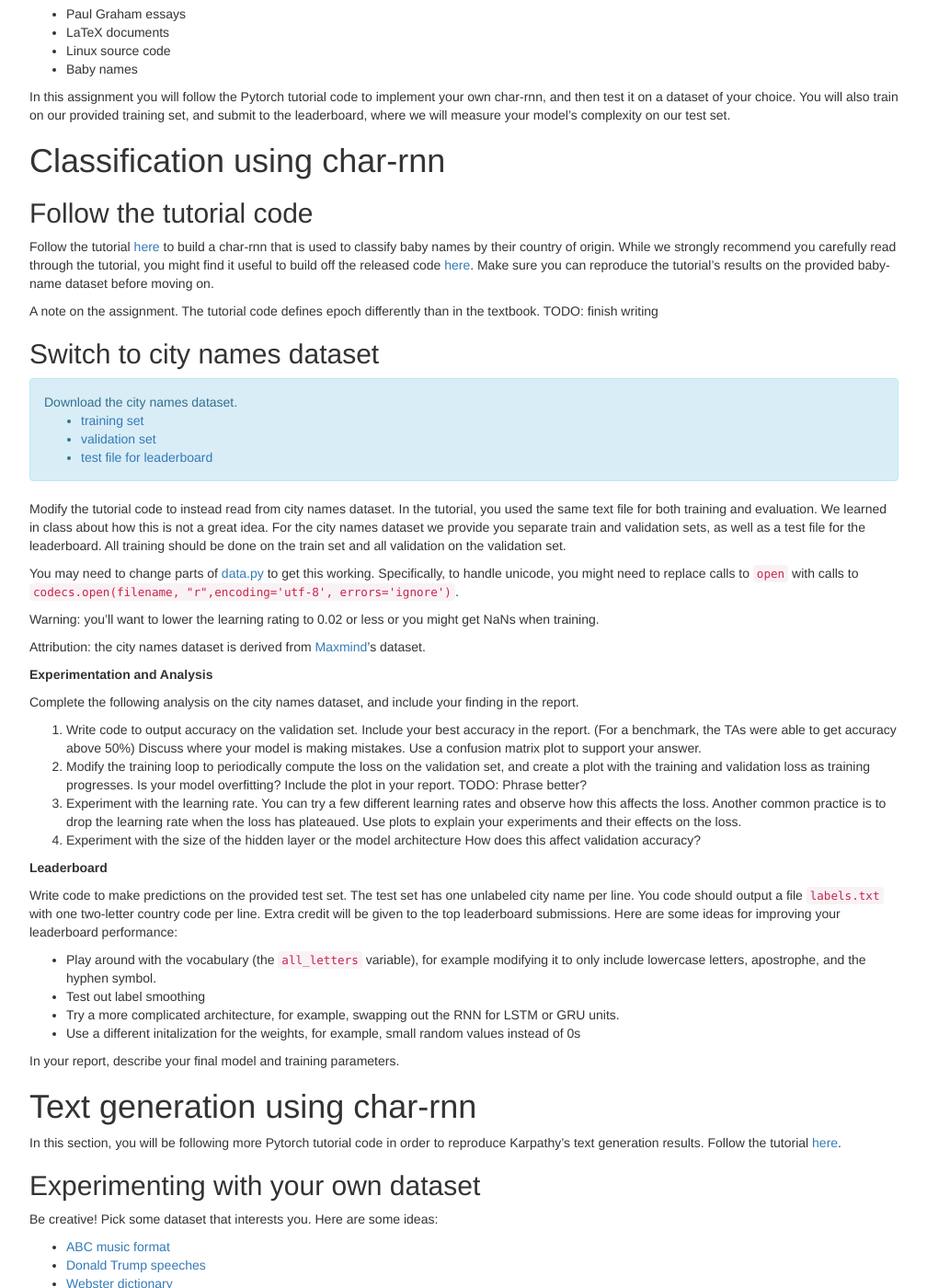
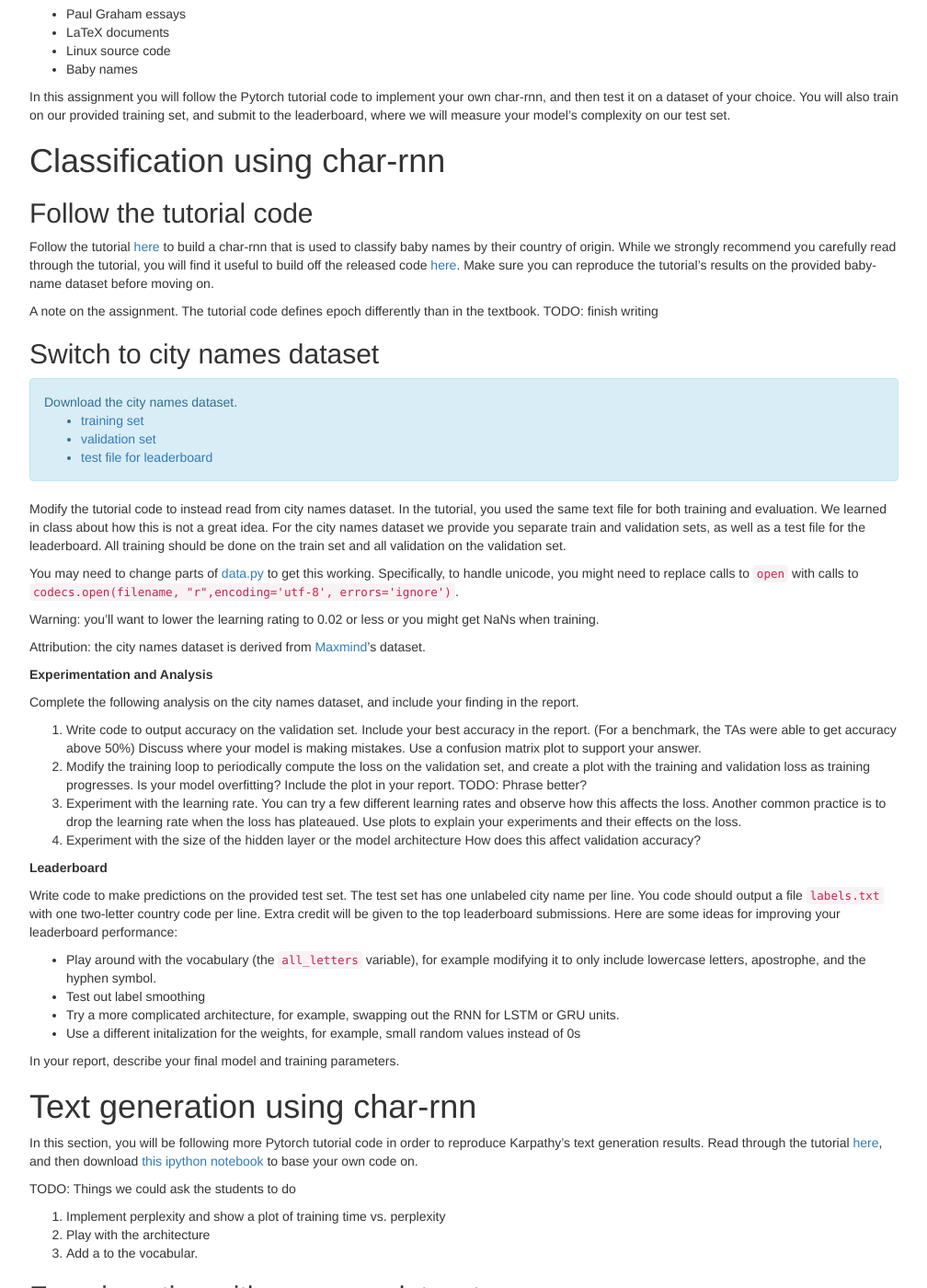
Before and after one commit to computational-linguistics-class/computational-linguistics-class.github.io, a Jekyll site: the page built from assignment5.md, in a window 1280 px wide and 1400 px high, scrolled down 956 px. Shown: the whole window at 92% size, without its empty margins (233-1241 px from the left). Built offline with Jekyll 4.4.1, drawn with Linux system fonts in a browser that asks for light colours; nearby versions of some CDN libraries; a script that is not in the unit is left out.

Commit message:
Added some TODOs for the second part of the homework. Will try to finish up in morning.

```diff
--- a/assignment5.md
+++ b/assignment5.md
@@ -64,7 +64,7 @@ In this assignment you will follow the Pytorch tutorial code to implement your o
 
 ## Follow the tutorial code
 
-Follow the tutorial [here](http://pytorch.org/tutorials/intermediate/char_rnn_classification_tutorial.html) to build a char-rnn that is used to classify baby names by their country of origin. While we strongly recommend you carefully read through the tutorial, you might find it useful to build off the released code [here](https://github.com/spro/practical-pytorch/tree/master/char-rnn-classification). Make sure you can reproduce the tutorial's results on the provided baby-name dataset before moving on.
+Follow the tutorial [here](http://pytorch.org/tutorials/intermediate/char_rnn_classification_tutorial.html) to build a char-rnn that is used to classify baby names by their country of origin. While we strongly recommend you carefully read through the tutorial, you will find it useful to build off the released code [here](https://github.com/spro/practical-pytorch/tree/master/char-rnn-classification). Make sure you can reproduce the tutorial's results on the provided baby-name dataset before moving on.
 
 A note on the assignment. The tutorial code defines epoch differently than in the textbook. TODO: finish writing
 
@@ -107,7 +107,12 @@ In your report, describe your final model and training parameters.
 
 # Text generation using char-rnn
 
-In this section, you will be following more Pytorch tutorial code in order to reproduce Karpathy's text generation results. Follow the tutorial [here](http://pytorch.org/tutorials/intermediate/char_rnn_generation_tutorial.html).
+In this section, you will be following more Pytorch tutorial code in order to reproduce Karpathy's text generation results. Read through the tutorial [here](http://pytorch.org/tutorials/intermediate/char_rnn_generation_tutorial.html), and then download [this ipython notebook](https://github.com/spro/practical-pytorch/tree/master/char-rnn-generation) to base your own code on.
+
+TODO: Things we could ask the students to do
+1. Implement perplexity and show a plot of training time vs. perplexity
+2. Play with the architecture
+3. Add a <start token> to the vocabular.
 
 ## Experimenting with your own dataset
 
```
